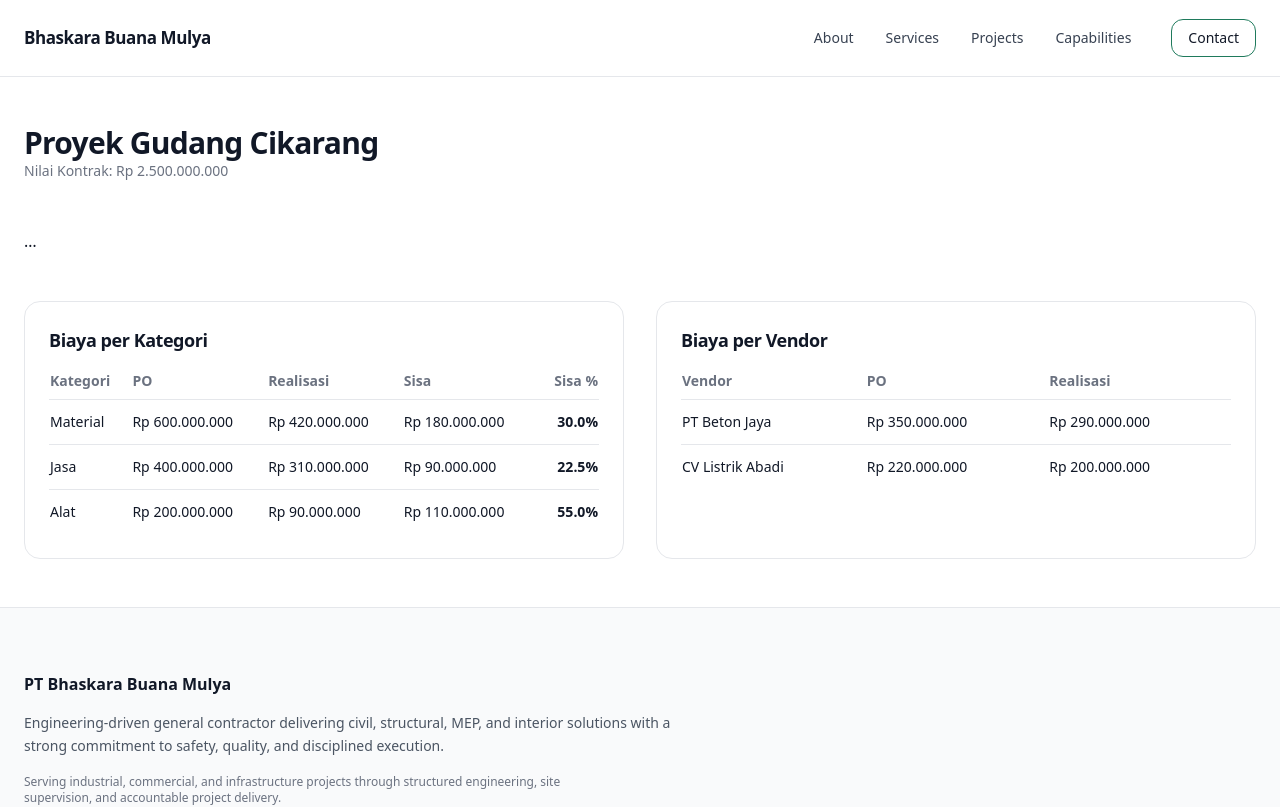
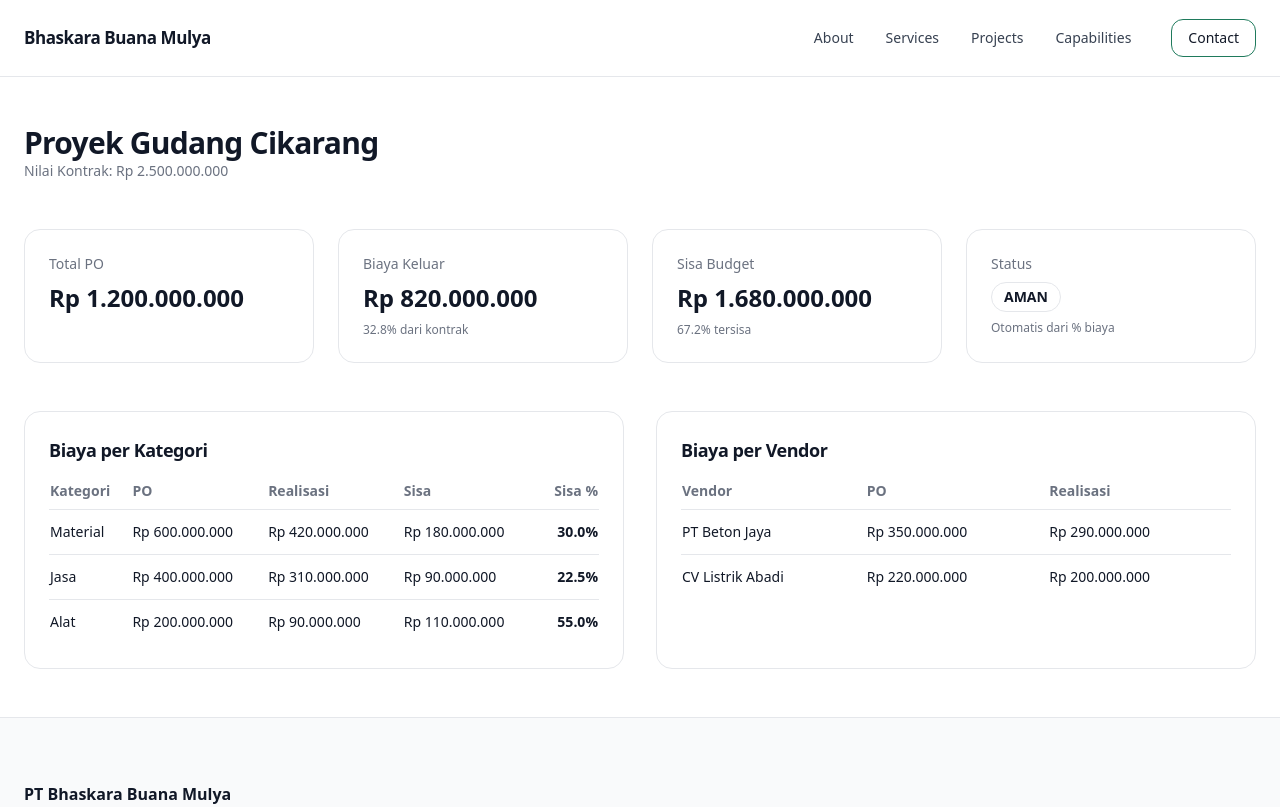
Before and after one commit to herlan-syihabudin/Bhaskara, a Next.js app: page /budget in a window 1280 px wide. Shown: the top 807 px of the page. Built offline with nearby package versions, Linux system fonts and the light colour scheme.

Commit message:
Update page.tsx

```diff
--- a/app/(dash)/budget/page.tsx
+++ b/app/(dash)/budget/page.tsx
@@ -1,13 +1,22 @@
+// /app/(dash)/budget/page.tsx
+import KpiCard from "@/components/dashboard/KpiCard";
 import CostByCategory from "@/components/dashboard/CostByCategory";
 import CostByVendor from "@/components/dashboard/CostByVendor";
-import { projects } from "@/lib/dummy/projectBudget";
+import { getProjectById, projects } from "@/lib/dummy/projectBudget";
 import { pct, statusFromUsedPct } from "@/lib/budgetEngine";
 
-export default function BudgetPage() {
-  const data = projects[0]; // sementara ambil project pertama
+export default function BudgetPage({
+  searchParams,
+}: {
+  searchParams?: { id?: string };
+}) {
+  const id = searchParams?.id;
+  const data = (id ? getProjectById(id) : null) ?? projects[0];
 
   const spentPct = pct(data.biayaReal, data.nilaiKontrak);
   const autoStatus = statusFromUsedPct(spentPct);
+
+  const sisaBudget = data.nilaiKontrak - data.biayaReal;
 
   return (
     <section className="container-bbm py-12 space-y-12">
@@ -18,14 +27,30 @@ export default function BudgetPage() {
         </p>
       </div>
 
-      {/* KPI */}
       <div className="grid sm:grid-cols-2 lg:grid-cols-4 gap-6">
-        <div>…</div>
+        <KpiCard title="Total PO" value={data.totalPO} />
+        <KpiCard
+          title="Biaya Keluar"
+          value={data.biayaReal}
+          subtitle={`${spentPct.toFixed(1)}% dari kontrak`}
+        />
+        <KpiCard
+          title="Sisa Budget"
+          value={sisaBudget}
+          subtitle={`${(100 - spentPct).toFixed(1)}% tersisa`}
+        />
+        <KpiCard
+          title="Status"
+          value={autoStatus}
+          type="status"
+          statusValue={autoStatus}
+          subtitle="Otomatis dari % biaya"
+        />
       </div>
 
       <div className="grid md:grid-cols-2 gap-8">
-        <CostByCategory data={data.byCategory} />
-        <CostByVendor data={data.byVendor} />
+        <CostByCategory data={data.byCategory ?? []} />
+        <CostByVendor data={data.byVendor ?? []} />
       </div>
     </section>
   );
```
